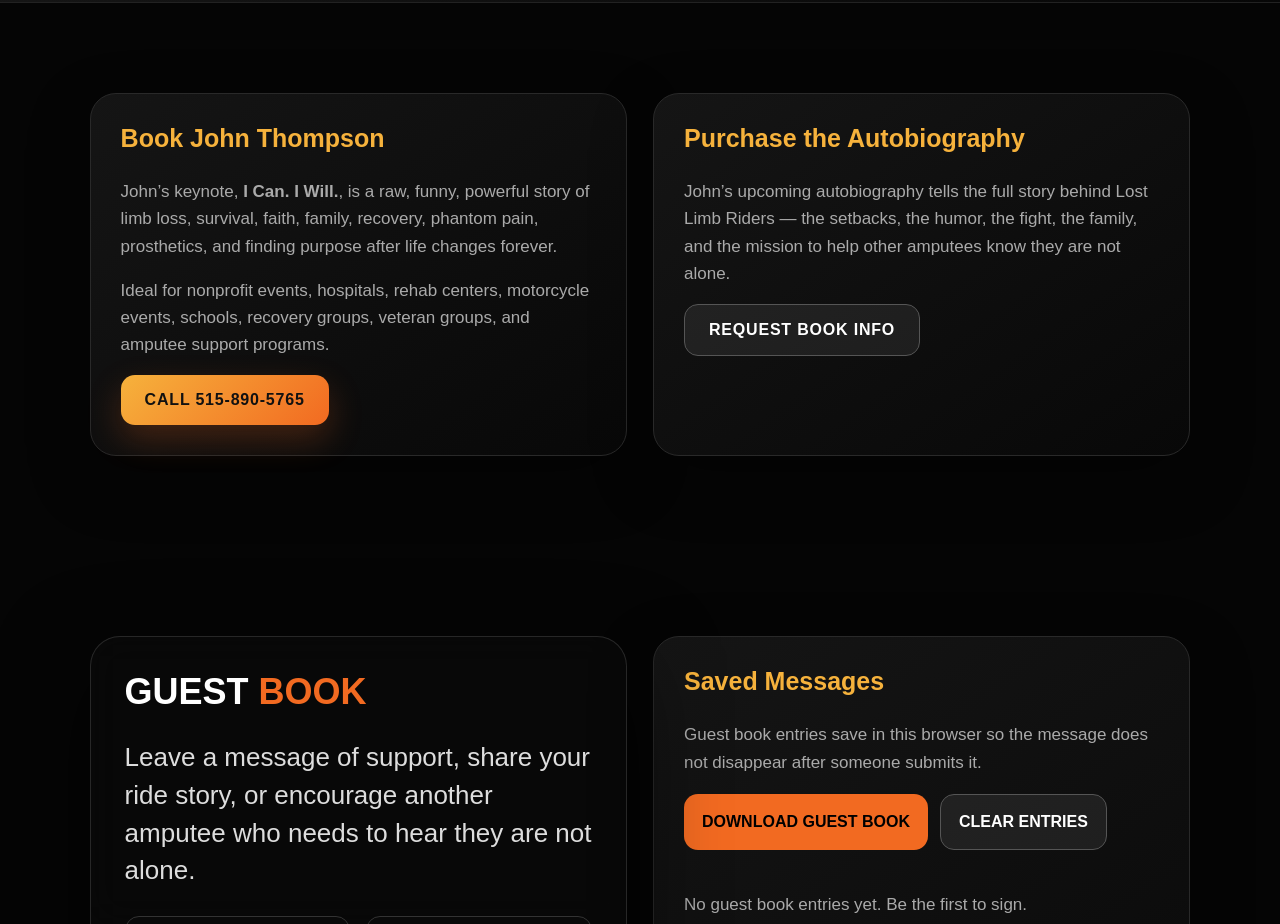
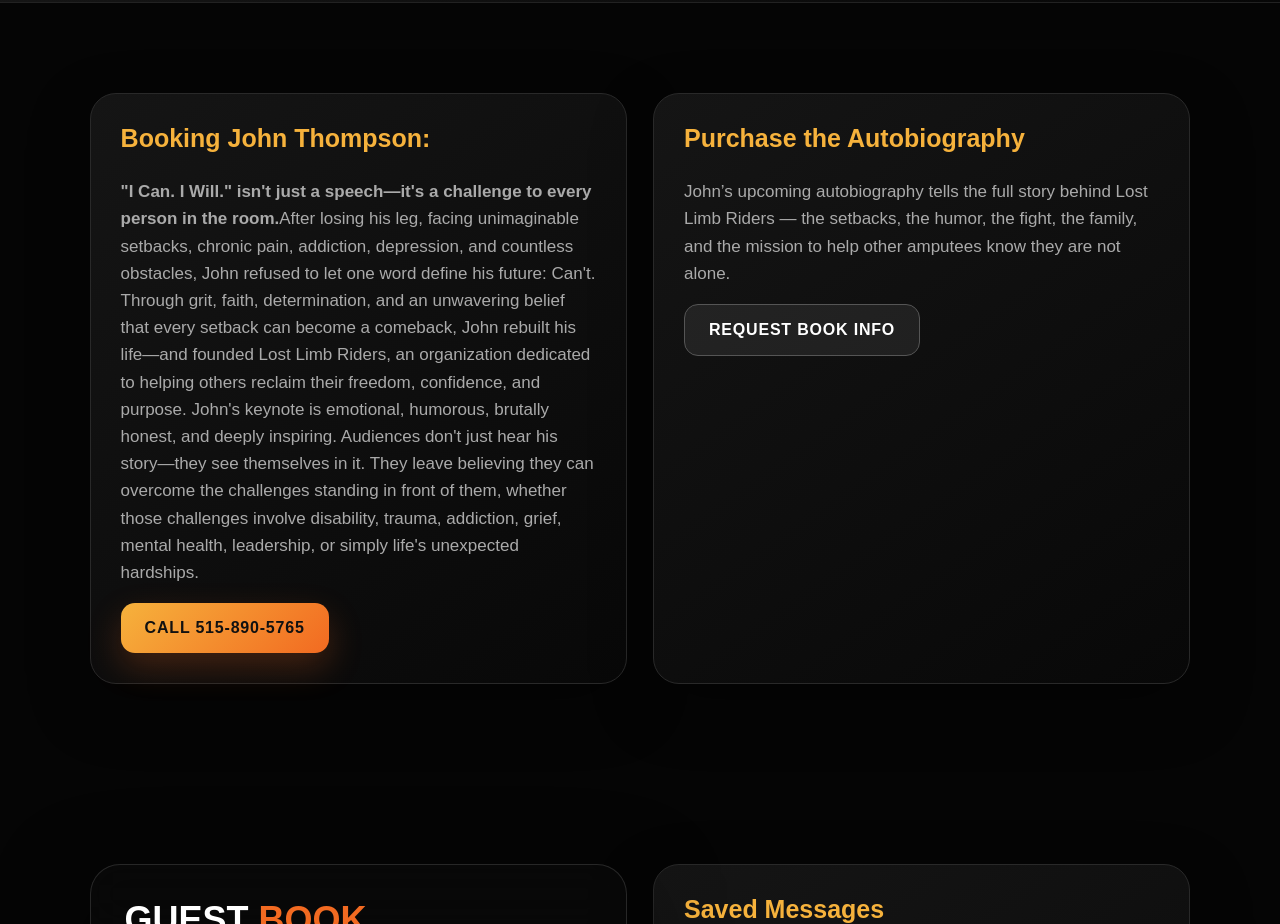
Before and after one commit to 74Thirsty/lostlimbriders, a plain HTML site: page index.html in a window 1280 px wide. Shown: the part 1720-2644 px from the top of the page. Drawn offline with Linux system fonts and the light colour scheme.

Commit message:
Revise keynote details for John Thompson
Updated the keynote section to reflect new content about John Thompson's speech and organization.

```diff
--- a/index.html
+++ b/index.html
@@ -87,9 +87,15 @@
 <section id="keynote">
   <div class="wrap split">
     <div class="card">
-      <h3>Book John Thompson</h3>
-      <p>John’s keynote, <b>I Can. I Will.</b>, is a raw, funny, powerful story of limb loss, survival, faith, family, recovery, phantom pain, prosthetics, and finding purpose after life changes forever.</p>
-      <p>Ideal for nonprofit events, hospitals, rehab centers, motorcycle events, schools, recovery groups, veteran groups, and amputee support programs.</p>
+      <h3>Booking John Thompson: </h3>
+      <p><b>"I Can. I Will." isn't just a speech—it's a challenge to every person in the room.</b>After losing his leg, facing unimaginable setbacks, chronic pain, addiction, depression, and countless obstacles, John refused to let one word define his future:
+
+Can't.
+
+Through grit, faith, determination, and an unwavering belief that every setback can become a comeback, John rebuilt his life—and founded Lost Limb Riders, an organization dedicated to helping others reclaim their freedom, confidence, and purpose.
+
+John's keynote is emotional, humorous, brutally honest, and deeply inspiring. Audiences don't just hear his story—they see themselves in it. They leave believing they can overcome the challenges standing in front of them, whether those challenges involve disability, trauma, addiction, grief, mental health, leadership, or simply life's unexpected hardships.
+</p>
       <a class="btn btn-primary" href="tel:15158905765">Call 515-890-5765</a>
     </div>
     <div class="card">
```
